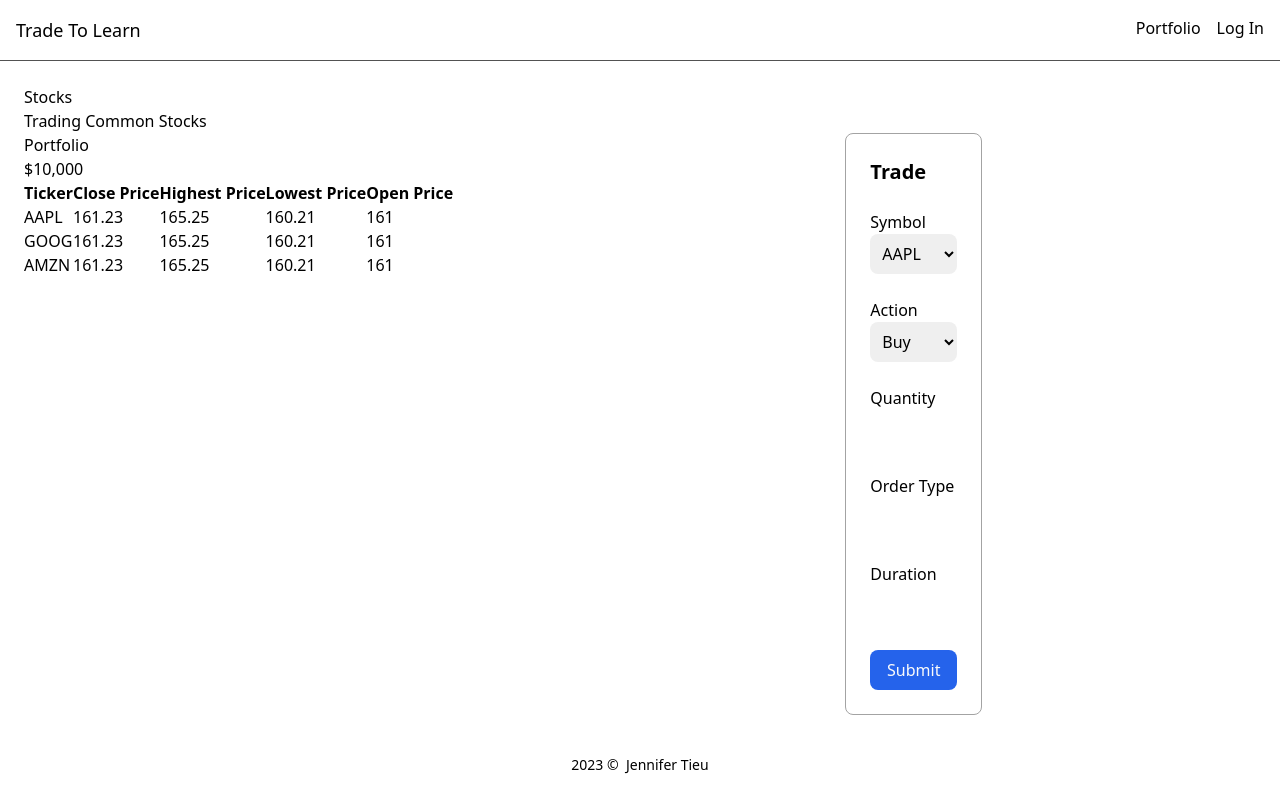
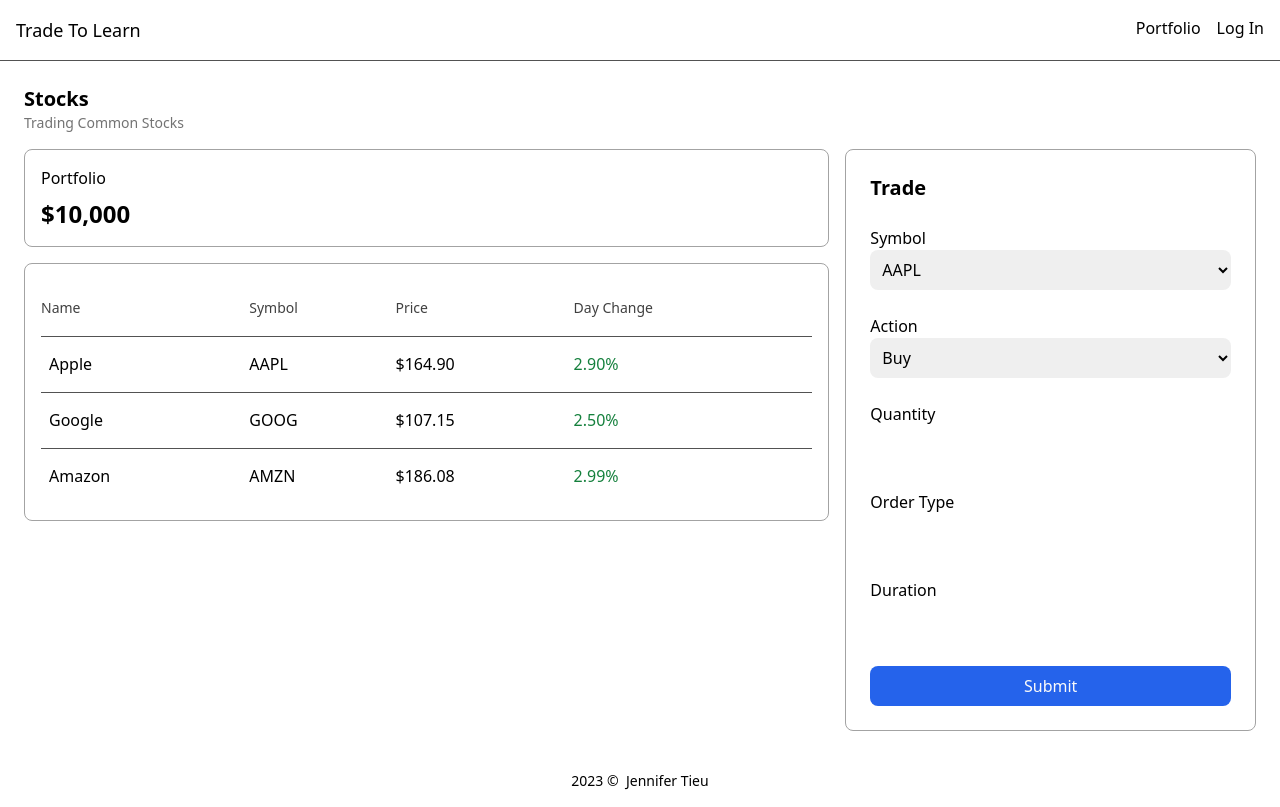
Before and after one commit to jennifertieu/trade-to-learn, a Next.js app: page / in a window 1280 px wide. Built offline with nearby package versions, Linux system fonts and the light colour scheme.

Commit message:
update example data, update style, import trading view widget

```diff
--- a/src/pages/index.tsx
+++ b/src/pages/index.tsx
@@ -2,30 +2,39 @@ import Head from "next/head";
 import Image from "next/image";
 import { useState, useEffect } from "react";
 import Trade from "@/components/Trade";
+import dynamic from "next/dynamic";
+const SymbolOverviewNoSSR = dynamic(
+  () => import("react-ts-tradingview-widgets").then((w) => w.SymbolOverview),
+  {
+    ssr: false,
+  }
+);
 
 export default function Home() {
   const [stockDailyData, setStockDailyData] = useState(null);
   const stockData = [
     {
-      symbol: "AAPL",
-      close: 161.23,
-      high: 165.25,
-      low: 160.21,
-      open: 161,
+      ticker: "AAPL",
+      name: "Apple",
+      exchange_short: "NASDAQ",
+      price: 164.9,
+      currency: "USD",
+      day_change: 2.9,
     },
     {
-      symbol: "GOOG",
-      close: 161.23,
-      high: 165.25,
-      low: 160.21,
-      open: 161,
+      ticker: "GOOG",
+      name: "Google",
+      exchange_short: "NASDAQ",
+      price: 107.15,
+      currency: "USD",
+      day_change: 2.5,
     },
     {
-      symbol: "AMZN",
-      close: 161.23,
-      high: 165.25,
-      low: 160.21,
-      open: 161,
+      ticker: "AMZN",
+      name: "Amazon",
+      exchange_short: "NASDAQ",
+      price: 186.08,
+      day_change: 2.99,
     },
   ];
 
@@ -46,46 +55,64 @@ export default function Home() {
         <meta name="viewport" content="width=device-width, initial-scale=1" />
         <link rel="icon" href="/favicon.ico" />
       </Head>
-      <section className="grid grid-cols-3">
-        <div className="col-span-2 row-1">
-          <h1>Stocks</h1>
-          <p>Trading Common Stocks</p>
-        </div>
-        <section className="col-span-2">
-          <article>
-            <h2>Portfolio</h2>
-            <p>$10,000</p>
+      <section className="">
+        <h1 className="text-xl font-bold">Stocks</h1>
+        <p className="text-sm text-neutral-500 dark:text-neutral-300">
+          Trading Common Stocks
+        </p>
+      </section>
+      <section className="flex flex-col gap-4 mt-4 sm:flex-row">
+        <section className="flex flex-col gap-4 grow">
+          <article className="rounded-lg p-4 border border-neutral-400 dark:bg-neutral-800 dark:border-0">
+            <h2 className="text-md">Portfolio</h2>
+            <p className="text-2xl font-semibold mt-2">$10,000</p>
           </article>
           {stockData.length > 0 ? (
-            <table>
-              <thead>
-                <tr>
-                  <th>Ticker</th>
-                  <th>Close Price</th>
-                  <th>Highest Price</th>
-                  <th>Lowest Price</th>
-                  <th>Open Price</th>
+            <article className="p-4 rounded-lg overflow-auto border border-neutral-400 dark:bg-neutral-800 dark:border-0">
+              {/* <h2 className="text-lg font-semibold">Quotes</h2> */}
+              <table className="w-full">
+                <thead className="text-left">
+                  <tr className="h-14 text-sm text-neutral-700 dark:text-neutral-300">
+                    <th className="font-normal">Name</th>
+                    <th className="font-normal">Symbol</th>
+                    <th className="font-normal">Price</th>
+                    <th className="font-normal">Day Change</th>
                   </tr>
                 </thead>
                 <tbody>
                   {stockData.map((data, index) => (
-                  <tr key={index}>
-                    <td>{data["symbol"]}</td>
-                    <td>{data["close"]}</td>
-                    <td>{data["high"]}</td>
-                    <td>{data["low"]}</td>
-                    <td>{data["open"]}</td>
+                    <tr
+                      className="h-14 border-t border-neutral-600 dark:border-neutral-400"
+                      key={index}
+                    >
+                      <td>
+                        <span className="align-baseline ml-2">
+                          {data["name"]}
+                        </span>
+                      </td>
+                      <td>{data["ticker"]}</td>
+                      <td>
+                        {data["price"].toLocaleString("en-US", {
+                          style: "currency",
+                          currency: "USD",
+                        })}
+                      </td>
+                      <td className="text-green-700 dark:text-green-400">
+                        {(data["day_change"] / 100).toLocaleString("en-US", {
+                          style: "percent",
+                          minimumFractionDigits: 2,
+                        })}
+                      </td>
                     </tr>
                   ))}
                 </tbody>
               </table>
+            </article>
           ) : (
             <div>Loading...</div>
           )}
         </section>
-        <div className="col-span-1">
         <Trade type="stock" />
-        </div>
       </section>
     </>
   );
```
Lines whose indentation alone changed are shown as unchanged.
